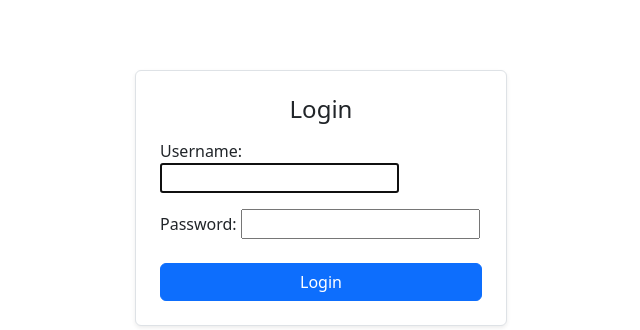
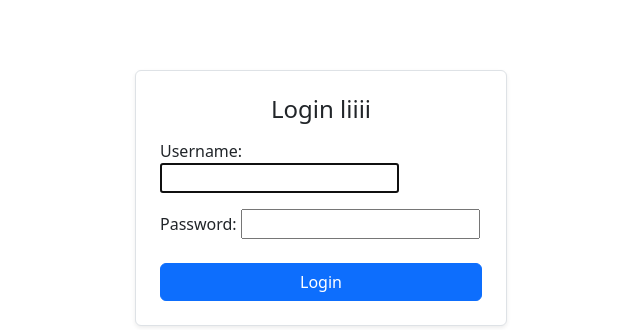
Before and after one commit to ali-saleh-22/books, a Django app: page /accounts/login/ in a window 1280 px wide. Shown: the part 158-488 px from the top of the page, without its empty margins (319-959 px from the left). Run offline with Django 5.2, Linux system fonts and the light colour scheme; data that the repository does not hold is empty.

Commit message:
Add text in login html

```diff
--- a/Book/books/templates/registration/login.html
+++ b/Book/books/templates/registration/login.html
@@ -8,7 +8,7 @@
         <form method="post" class="border p-4 rounded bg-white shadow-sm">
             {% csrf_token %}
 
-            <h4 class="text-center mb-3">Login</h4>
+            <h4 class="text-center mb-3">Login liiii</h4>
 
 
             {{ form.as_p }}
```
